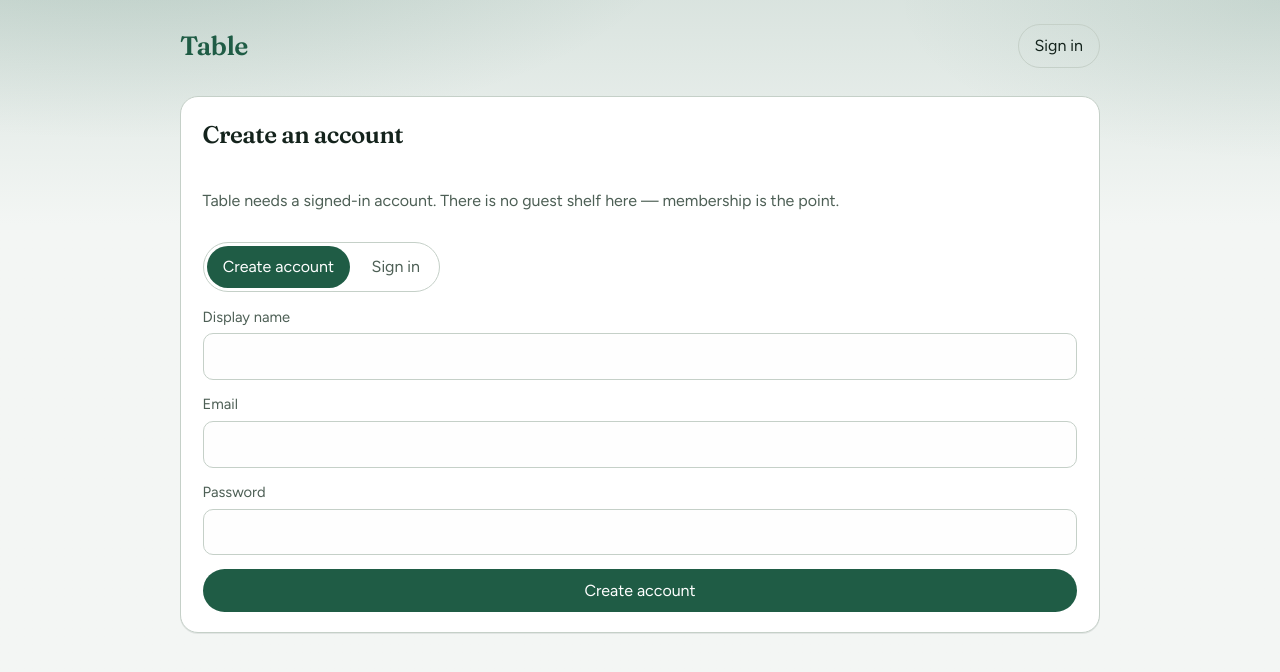
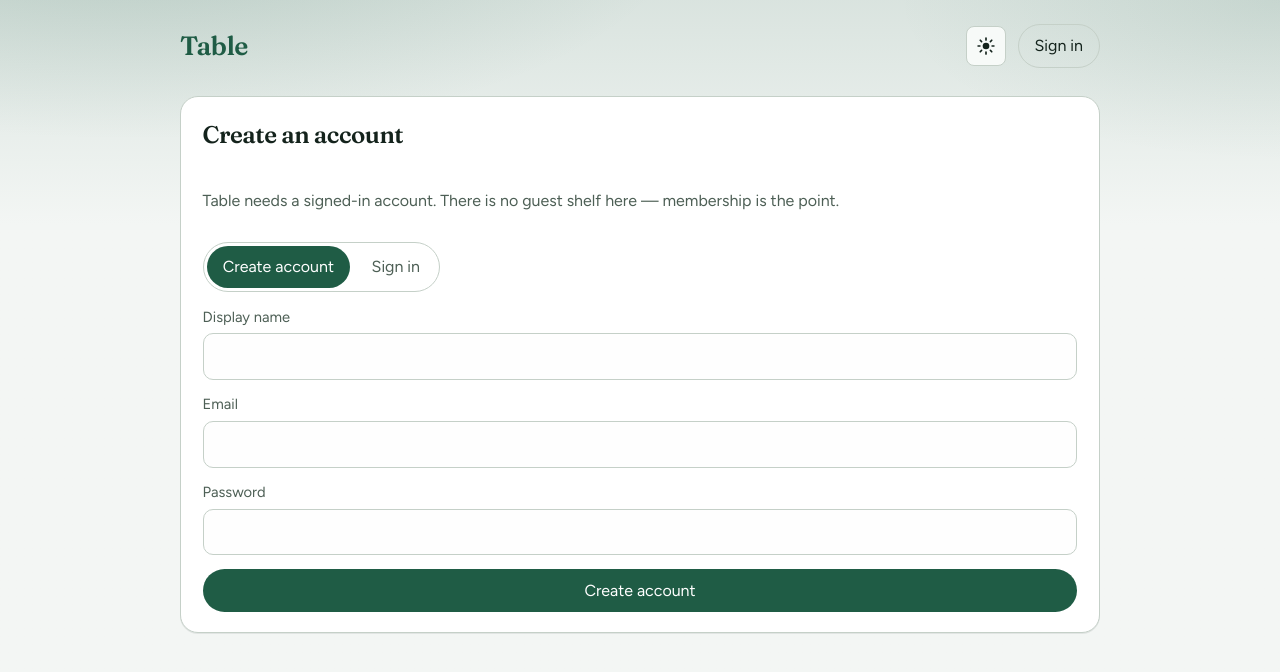
Before and after one commit to RoboJock/table, a Next.js app: page /login in a window 1280 px wide. Shown: the top 672 px of the page. Built offline with nearby package versions, Linux system fonts and the light colour scheme; no server answers.

Commit message:
Add light/dark theme toggle matching Shelf
Uses data-theme, localStorage table-theme, and the same sun/moon control in the top bar.

```diff
--- a/src/app/globals.css
+++ b/src/app/globals.css
@@ -1,9 +1,12 @@
-:root {
+:root,
+[data-theme="light"] {
   --ink: #14231c;
   --muted: #4d5f55;
   --line: #c5d0c8;
   --paper: #f3f6f4;
   --panel: #ffffff;
+  --field: #f7faf8;
+  --field-line: #c5d0c8;
   --spruce: #1f5c45;
   --spruce-deep: #143d2e;
   --danger: #8a2f2f;
@@ -12,20 +15,20 @@
   color-scheme: light;
 }
 
-@media (prefers-color-scheme: dark) {
-  :root {
+[data-theme="dark"] {
   --ink: #e7eee9;
   --muted: #9aada2;
   --line: #2c3b34;
   --paper: #0f1713;
   --panel: #16211c;
+  --field: #16211c;
+  --field-line: #2c3b34;
   --spruce: #6fbf9a;
   --spruce-deep: #9fd9bd;
   --danger: #e07a7a;
   --focus: #7dcfb0;
   --shadow: color-mix(in srgb, black 35%, transparent);
   color-scheme: dark;
-  }
 }
 
 * {
@@ -96,6 +99,29 @@ button {
   gap: 0.75rem;
   align-items: center;
   flex-wrap: wrap;
+}
+
+.theme-toggle {
+  width: 40px;
+  min-width: 40px;
+  height: 40px;
+  min-height: 40px;
+  max-height: 40px;
+  padding: 0;
+  border: 1px solid var(--field-line);
+  border-radius: 8px;
+  background: var(--field);
+  color: var(--ink);
+  display: inline-flex;
+  align-items: center;
+  justify-content: center;
+  flex: none;
+}
+
+.theme-icon {
+  width: 20px;
+  height: 20px;
+  display: block;
 }
 
 .topbar .who {
--- a/src/app/layout.tsx
+++ b/src/app/layout.tsx
@@ -14,8 +14,13 @@ export const metadata: Metadata = {
 
 export default function RootLayout({ children }: { children: React.ReactNode }) {
   return (
-    <html lang="en">
+    <html lang="en" suppressHydrationWarning>
       <body className={`${display.variable} ${body.variable}`}>
+        <script
+          dangerouslySetInnerHTML={{
+            __html: `try{var t=localStorage.getItem("table-theme");if(t!=="light"&&t!=="dark")t=matchMedia("(prefers-color-scheme: light)").matches?"light":"dark";document.documentElement.dataset.theme=t}catch(e){}`,
+          }}
+        />
         <Suspense fallback={<p className="status">Loading…</p>}>
           <AppShell>{children}</AppShell>
         </Suspense>
--- a/src/components/AppShell.tsx
+++ b/src/components/AppShell.tsx
@@ -23,6 +23,12 @@ export function AppShell({ children }: { children: React.ReactNode }) {
   const backend = useMemo(() => createBackend(), []);
   const [user, setUser] = useState<AppUser | null>(null);
   const [ready, setReady] = useState(false);
+  const [theme, setTheme] = useState<"light" | "dark">("light");
+
+  useEffect(() => {
+    const saved = document.documentElement.dataset.theme;
+    setTheme(saved === "dark" ? "dark" : "light");
+  }, []);
 
   useEffect(() => {
     const stop = backend.subscribe((next) => {
@@ -40,6 +46,20 @@ export function AppShell({ children }: { children: React.ReactNode }) {
             <span>Table</span>
           </Link>
           <nav>
+            <button
+              type="button"
+              className="theme-toggle"
+              aria-pressed={theme === "dark"}
+              aria-label={theme === "dark" ? "Switch to light mode" : "Switch to dark mode"}
+              onClick={() => {
+                const next = theme === "dark" ? "light" : "dark";
+                setTheme(next);
+                document.documentElement.dataset.theme = next;
+                localStorage.setItem("table-theme", next);
+              }}
+            >
+              {theme === "dark" ? <MoonIcon /> : <SunIcon />}
+            </button>
             {ready && user ? <span className="who">{user.name}</span> : null}
             {ready && user ? (
               <button
@@ -63,3 +83,22 @@ export function AppShell({ children }: { children: React.ReactNode }) {
     </TableContext.Provider>
   );
 }
+
+function SunIcon() {
+  return (
+    <svg className="theme-icon" viewBox="0 0 24 24" aria-hidden="true">
+      <circle cx="12" cy="12" r="4" fill="currentColor" />
+      <g fill="none" stroke="currentColor" strokeWidth="2" strokeLinecap="round">
+        <path d="M12 2.5v2.2M12 19.3v2.2M2.5 12h2.2M19.3 12h2.2M5.1 5.1l1.6 1.6M17.3 17.3l1.6 1.6M18.9 5.1l-1.6 1.6M6.7 17.3l-1.6 1.6" />
+      </g>
+    </svg>
+  );
+}
+
+function MoonIcon() {
+  return (
+    <svg className="theme-icon" viewBox="0 0 24 24" aria-hidden="true">
+      <path fill="currentColor" d="M14.5 3.2a8.2 8.2 0 1 0 6.3 13.2A7.2 7.2 0 0 1 14.5 3.2z" />
+    </svg>
+  );
+}
```
Lines whose indentation alone changed are shown as unchanged.
